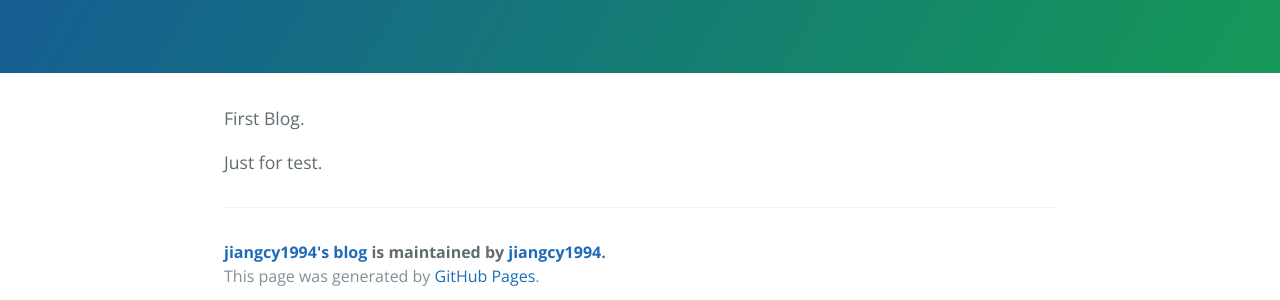
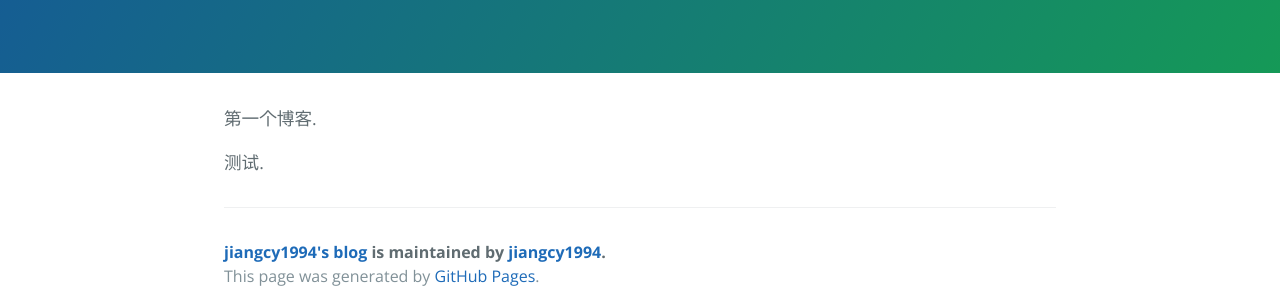
Before and after one commit to jiangcy1994/jiangcy1994.github.io, a Jekyll site: the page built from _posts/2017-04-15-hello-blog.markdown, in a window 1280 px wide. Shown: the part 244-544 px from the top of the page. Built offline with Jekyll 4.4.1, drawn with Linux system fonts in a browser that asks for light colours.

Commit message:
Update 2017-04-15-hello-blog.markdown

```diff
--- a/_posts/2017-04-15-hello-blog.markdown
+++ b/_posts/2017-04-15-hello-blog.markdown
@@ -5,6 +5,6 @@ date:   2017-04-15 13:59:00
 categories: test
 ---
 
-First Blog.
+第一个博客.
 
-Just for test.
+测试.
```
